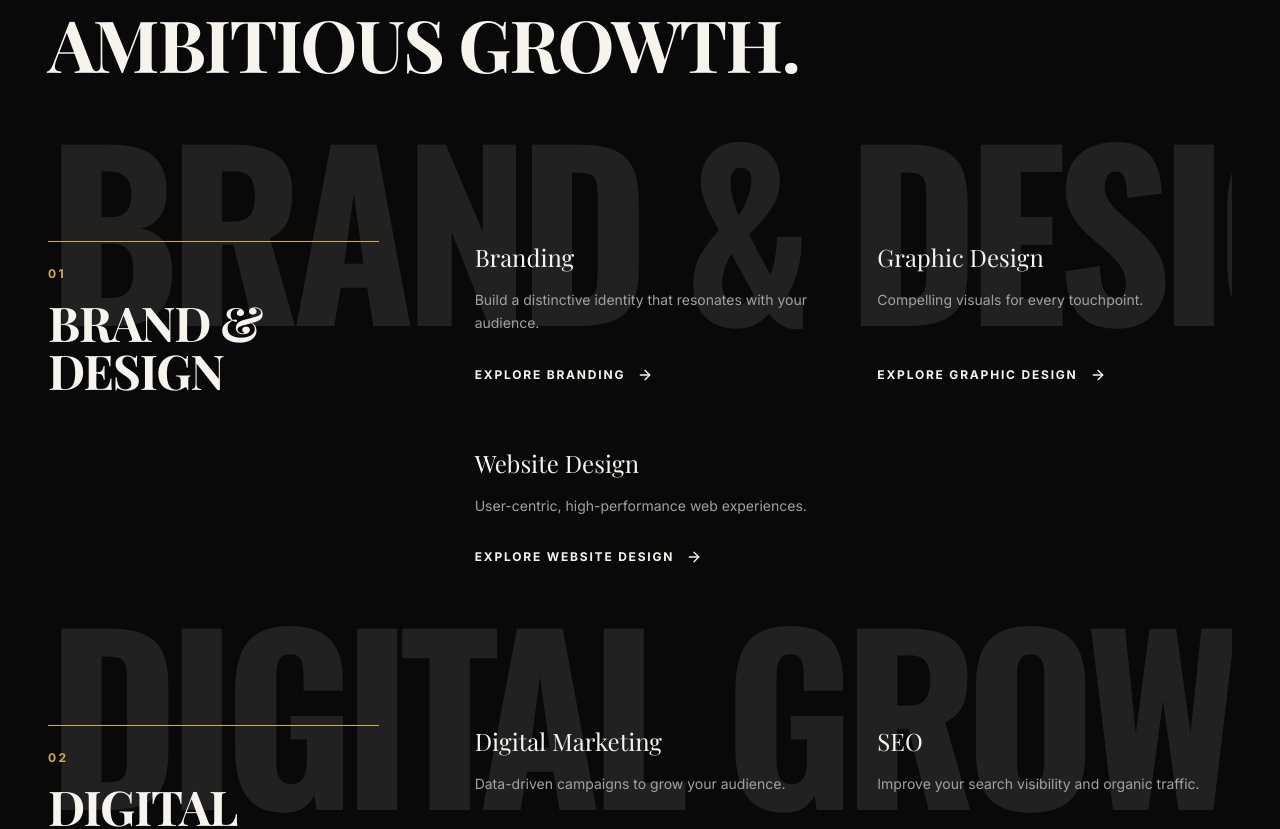
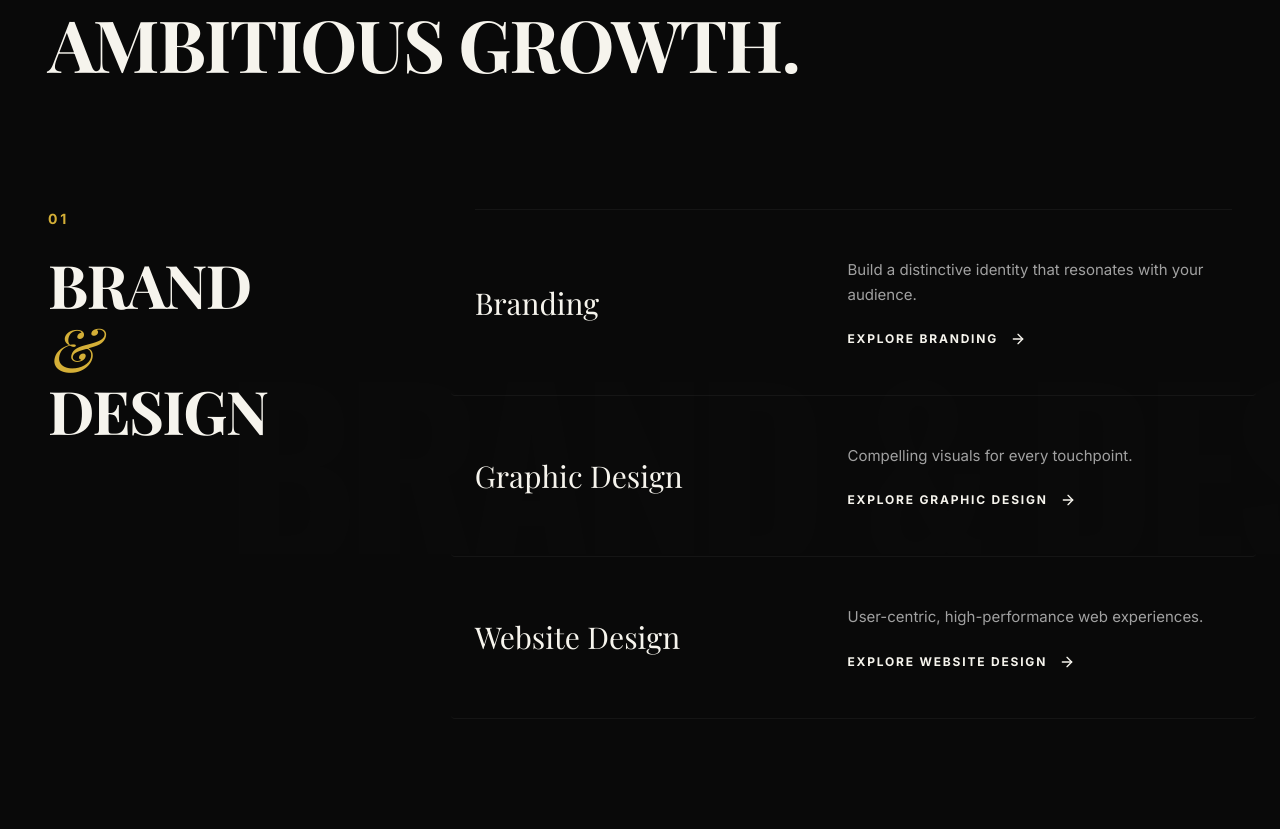
Before and after one commit to Arnav-Sharma437/We-Do-Effects, a Next.js app: page / in a window 1280 px wide. Shown: the part 2288-3117 px from the top of the page. Built offline with nearby package versions, Linux system fonts and the light colour scheme; a web font is replaced by a local one.

Commit message:
style: perfect services section scannability and layout

```diff
--- a/src/components/home/ServiceSolutions.tsx
+++ b/src/components/home/ServiceSolutions.tsx
@@ -14,22 +14,32 @@ export const ServiceSolutions = () => {
   const mediaProduction = services.filter(s => s.category === 'Media & Production');
 
   const ServiceGroup = ({ title, items, index }: { title: string, items: typeof services, index: number }) => (
-    <div className="mb-32 last:mb-0 relative">
-      {/* Refined Ghost Typography - Accessible and intentional */}
+    <div className="mb-32 md:mb-48 last:mb-0 relative">
+      {/* Refined Ghost Typography - Pushed to the right and made extremely subtle */}
       <div
         aria-hidden="true"
-        className="absolute -top-16 lg:-top-24 left-0 text-[6rem] md:text-[10rem] lg:text-[14rem] font-display font-bold text-foreground opacity-10 select-none pointer-events-none leading-none tracking-tighter uppercase whitespace-nowrap overflow-hidden w-full z-0"
+        className="absolute top-1/2 -translate-y-1/2 right-0 translate-x-[15%] text-[8rem] lg:text-[14rem] font-display font-bold text-foreground opacity-[0.04] select-none pointer-events-none leading-[0.8] tracking-tighter uppercase whitespace-nowrap overflow-hidden w-full text-right z-0 mix-blend-overlay"
       >
         {title}
       </div>
 
-      <div className="relative z-10 grid grid-cols-1 lg:grid-cols-12 gap-12 lg:gap-24 items-start pt-8">
-        <div className="lg:col-span-4 border-t border-accent pt-6">
-          <span className="text-xs font-bold tracking-[0.2em] text-accent uppercase block mb-4">0{index + 1}</span>
-          <h3 className="text-4xl md:text-5xl font-display font-bold text-foreground uppercase tracking-tight">{title}</h3>
+      <div className="relative z-10 grid grid-cols-1 lg:grid-cols-12 gap-12 lg:gap-24 items-start">
+        {/* Category Header */}
+        <div className="lg:col-span-4 lg:sticky lg:top-32">
+          <span className="text-sm font-bold tracking-[0.2em] text-accent uppercase block mb-6">0{index + 1}</span>
+          <h3 className="text-4xl md:text-5xl lg:text-6xl font-display font-bold text-foreground uppercase tracking-tight leading-[1.05] max-w-[280px]">
+            {title.split(' ').map((word, i) => (
+              <React.Fragment key={i}>
+                {word === '&' ? <span className="text-accent italic font-normal">&amp;</span> : word}
+                <br />
+              </React.Fragment>
+            ))}
+          </h3>
         </div>
 
-        <div className="lg:col-span-8 grid grid-cols-1 md:grid-cols-2 gap-x-12 gap-y-16">
+        {/* Services List */}
+        <div className="lg:col-span-8 flex flex-col mt-8 lg:mt-0">
+          <div className="border-t border-border/40 w-full" />
           {items.map((service, idx) => (
             <motion.div
               key={service.id}
@@ -37,19 +47,25 @@ export const ServiceSolutions = () => {
               whileInView={{ opacity: 1, y: 0 }}
               viewport={{ once: true, margin: "-50px" }}
               transition={{ duration: 0.5, delay: prefersReducedMotion ? 0 : idx * 0.1 }}
-              className="group flex flex-col h-full"
+              className="group flex flex-col md:flex-row md:items-center justify-between py-10 md:py-12 border-b border-border/40 relative hover:bg-surface/30 transition-colors px-4 -mx-4 sm:px-6 sm:-mx-6 rounded-sm"
             >
-              <h4 className="text-2xl font-serif text-foreground mb-4 group-hover:text-accent transition-colors">{service.name}</h4>
-              <p className="text-muted mb-8 leading-relaxed text-sm flex-grow">
+              <div className="md:w-[45%] mb-4 md:mb-0">
+                <h4 className="text-2xl md:text-3xl font-serif text-foreground group-hover:text-accent group-hover:translate-x-2 transition-all duration-300">
+                  {service.name}
+                </h4>
+              </div>
+              <div className="md:w-[55%] flex flex-col md:items-start md:pl-8">
+                <p className="text-muted leading-relaxed text-[15px] mb-6">
                   {service.shortDescription}
                 </p>
                 <Link
                   href={`/services/${service.slug}`}
-                className="inline-flex items-center gap-3 text-xs font-bold uppercase tracking-[0.15em] text-foreground hover:text-accent transition-colors mt-auto w-fit"
+                  className="inline-flex items-center gap-3 text-xs font-bold uppercase tracking-[0.15em] text-foreground group-hover:text-accent transition-colors"
                 >
-                {service.cta}
+                  Explore {service.name}
                   <ArrowRight className="w-4 h-4 transition-transform group-hover:translate-x-2" />
                 </Link>
+              </div>
             </motion.div>
           ))}
         </div>
@@ -58,17 +74,19 @@ export const ServiceSolutions = () => {
   );
 
   return (
-    <Section spacing="xl" className="bg-background overflow-hidden">
-      <div className="max-w-4xl mb-32 relative z-10">
+    <Section spacing="xl" className="bg-background overflow-hidden relative">
+      <div className="max-w-4xl mb-32 relative z-10 px-4 sm:px-0">
         <h2 className="text-xs font-bold tracking-[0.3em] text-accent uppercase mb-6">Our Expertise</h2>
-        <h3 className="text-4xl md:text-6xl lg:text-7xl font-display font-bold uppercase text-foreground leading-[1.05] tracking-tight mb-8">
+        <h3 className="text-4xl md:text-6xl lg:text-7xl font-display font-bold uppercase text-foreground leading-[1.05] tracking-tight mb-8 max-w-[800px]">
           Comprehensive solutions for ambitious growth.
         </h3>
       </div>
 
+      <div className="px-4 sm:px-0">
         <ServiceGroup index={0} title="Brand & Design" items={brandDesign} />
         <ServiceGroup index={1} title="Digital Growth" items={digitalGrowth} />
         <ServiceGroup index={2} title="Media & Production" items={mediaProduction} />
+      </div>
     </Section>
   );
 };
```
Lines whose indentation alone changed are shown as unchanged.
